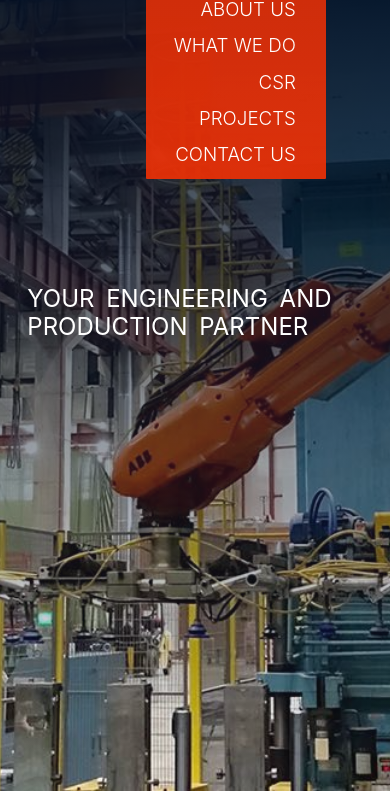
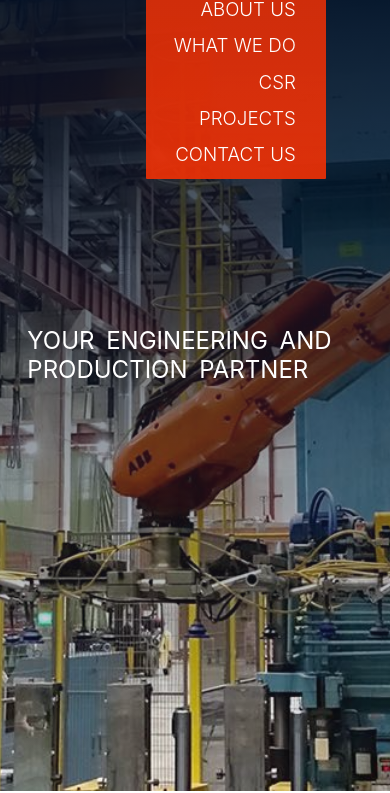
Before and after one commit to MaxGribanovsky/AAT-page, a plain HTML site: page index.html in a window 390 px wide. Shown: the part 53-846 px from the top of the page. Drawn offline with nearby package versions, Linux system fonts and the light colour scheme.

Commit message:
slogan height

```diff
--- a/queries.css
+++ b/queries.css
@@ -79,7 +79,7 @@
 
     .slogan {
         width: 90%;
-        top: 40vh;
+        top: 45vh;
     }
 
 
```
